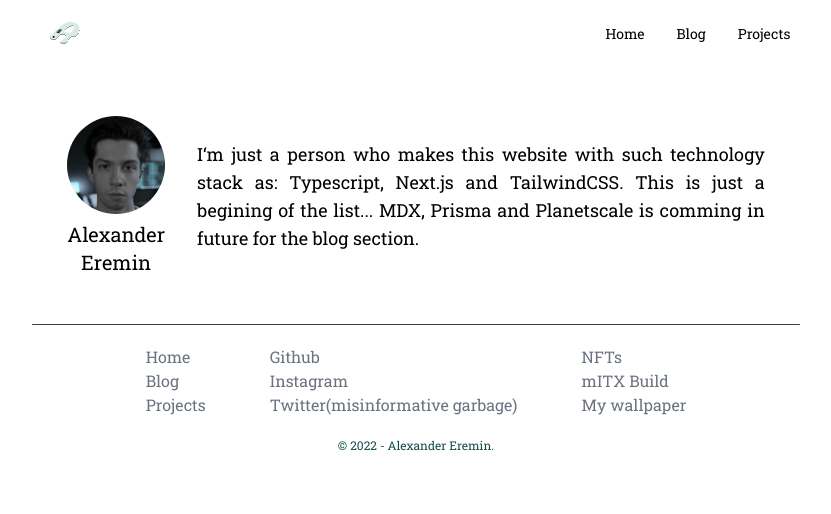
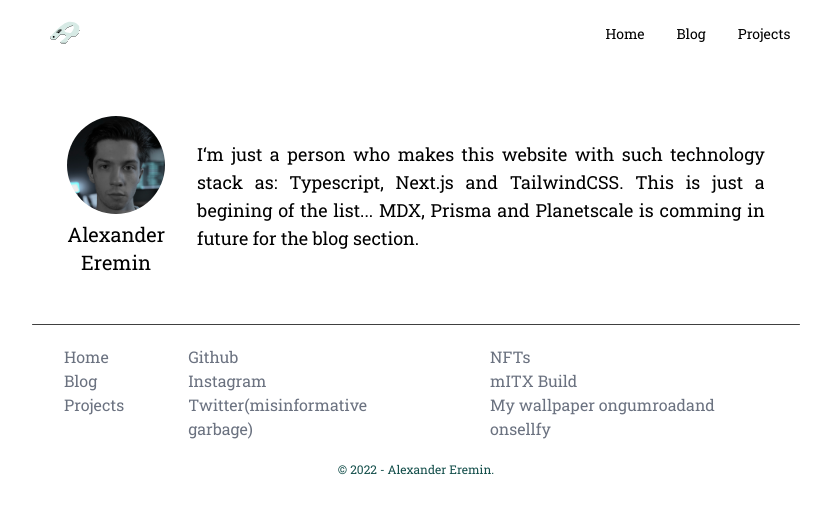
Before and after one commit to lexeremin/lexeremin.com, a Next.js app: page / in a window 1280 px wide. Shown: the top 514 px of the page, without its empty margins (224-1055 px from the left). Built offline with nearby package versions, Linux system fonts and the light colour scheme.

Commit message:
changed footer links

```diff
--- a/components/Footer.tsx
+++ b/components/Footer.tsx
@@ -73,9 +73,16 @@ export default function Footer() {
                      </Link>
                   </li>
                   <li>
+                     My wallpaper on
                      <Link href="https://devalex.gumroad.com/l/afpjw">
                         <a className="hover:text-teal-500 transition ease-in duration-300">
-                           My wallpaper
+                           gumroad
+                        </a>
+                     </Link>
+                     and on
+                     <Link href="https://devalex.sellfy.store/p/iphone-edge-wallpaper-pack/">
+                        <a className="hover:text-teal-500 transition ease-in duration-300">
+                           sellfy
                         </a>
                      </Link>
                   </li>
```
